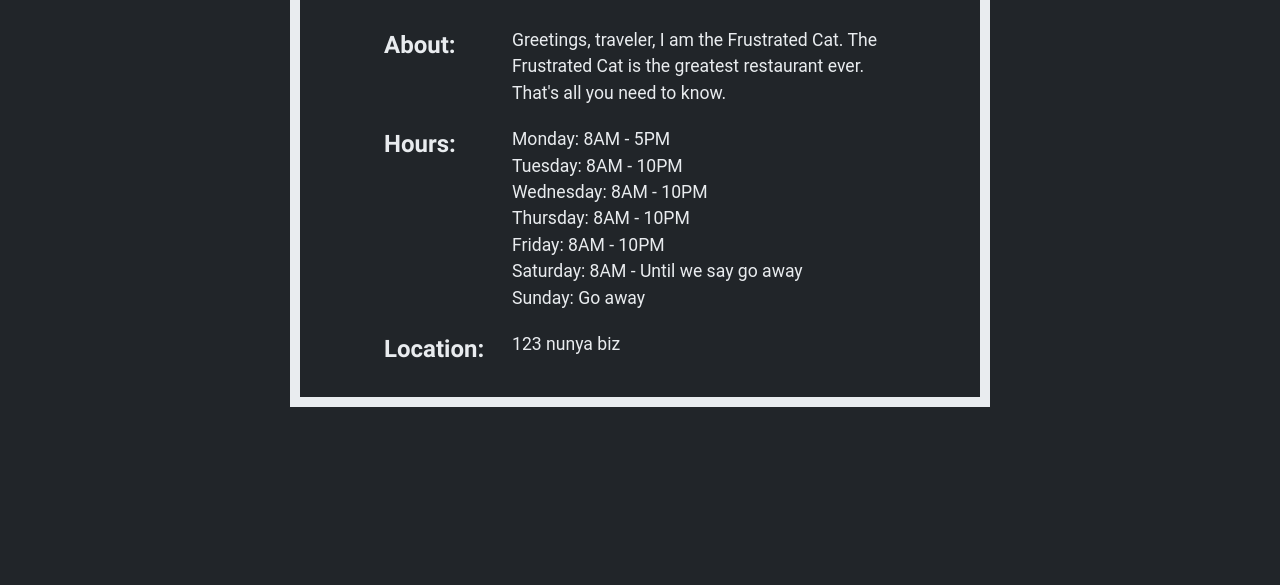
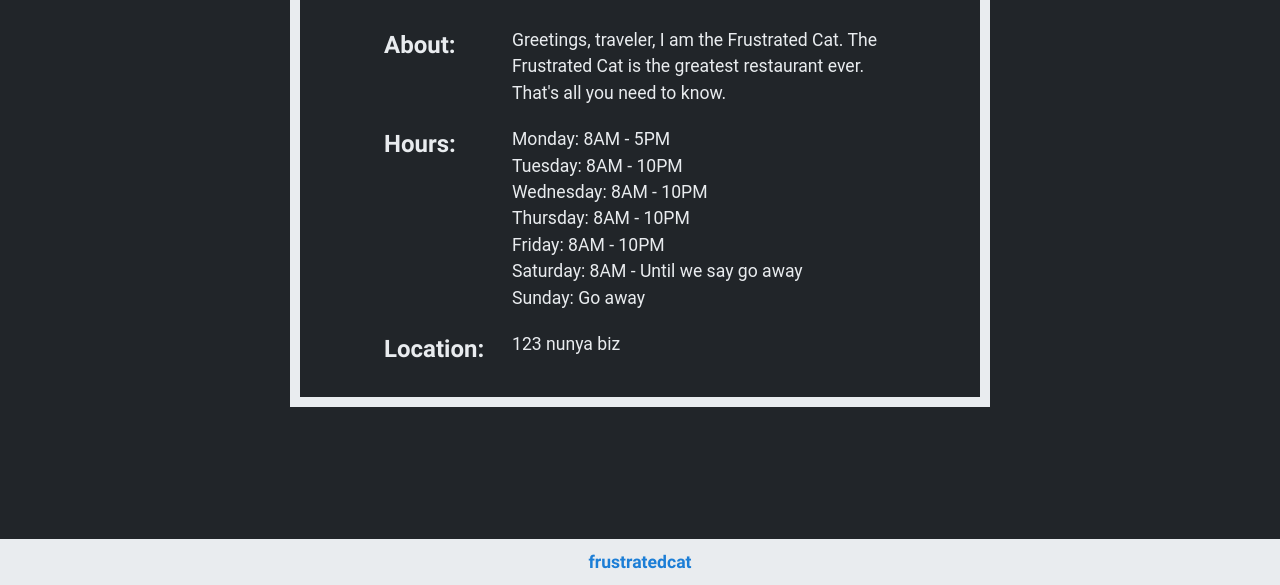
Before and after one commit to frustratedcat/restaurant, a website built with webpack: page dist/index.html in a window 1280 px wide. Shown: the part 261-846 px from the top of the page. Before the commit the page ends 800 px from the top, so only its background shows below. Built offline with nearby package versions, Linux system fonts and the light colour scheme; files whose address does not match are found by name.

Commit message:
Add footer

```diff
--- a/src/style.css
+++ b/src/style.css
@@ -199,3 +199,33 @@ body {
 ul > li {
   list-style: none;
 }
+
+footer {
+  width: 100%;
+  display: flex;
+  justify-content: center;
+  align-items: center;
+  background-color: var(--main-light-gray);
+  padding: 10px 0;
+  margin-top: auto;
+}
+
+a:link {
+  text-decoration: none;
+  font-size: 1.1rem;
+  font-weight: 700;
+  color: var(--main-dark-blue);
+}
+
+a:visited {
+  color: var(--main-purple);
+}
+
+a:hover,
+a:focus {
+  color: var(--main-dark-gray);
+}
+
+a:active {
+  color: var(--main-green);
+}
```
Also changed, not shown: dist/index.html, dist/main.js.
